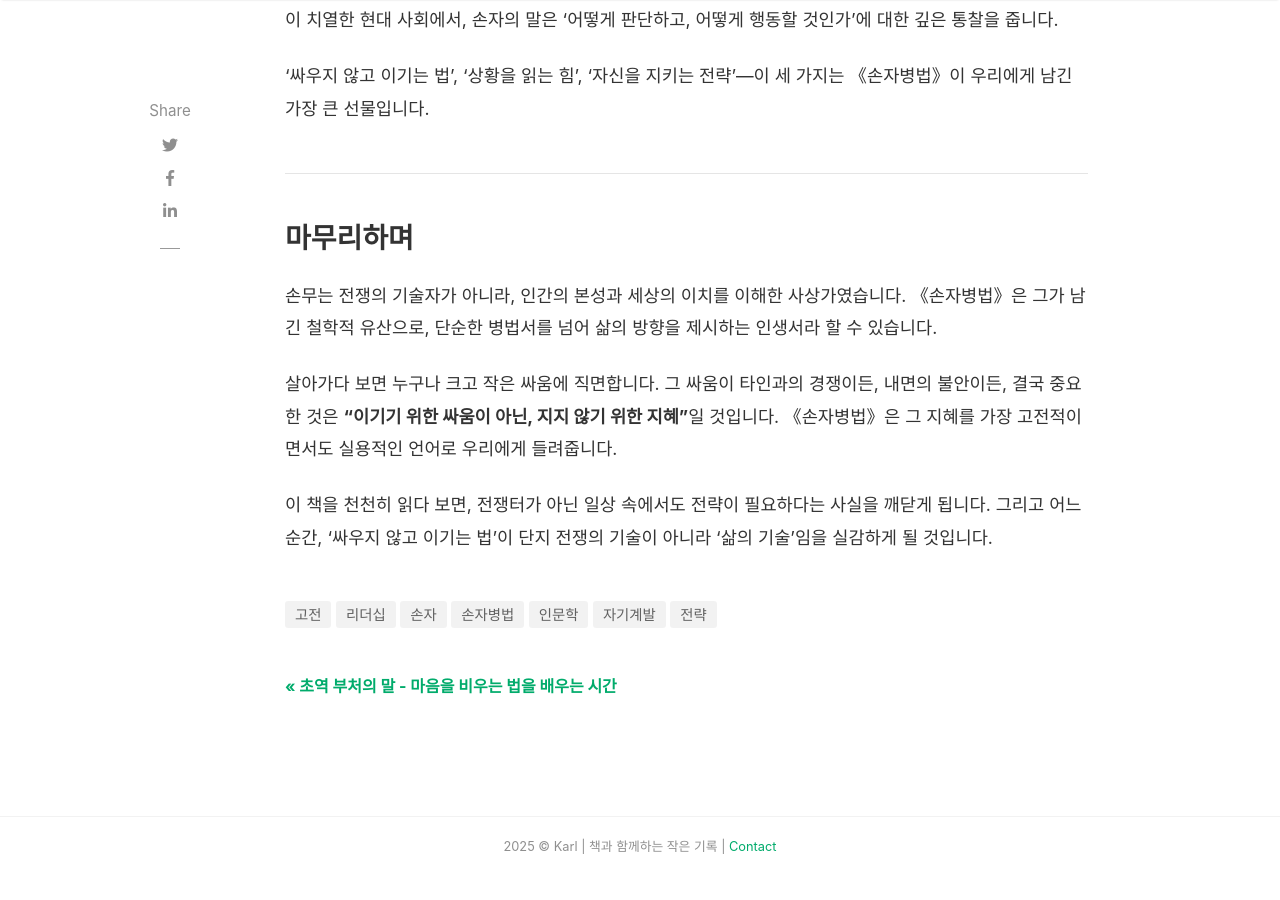
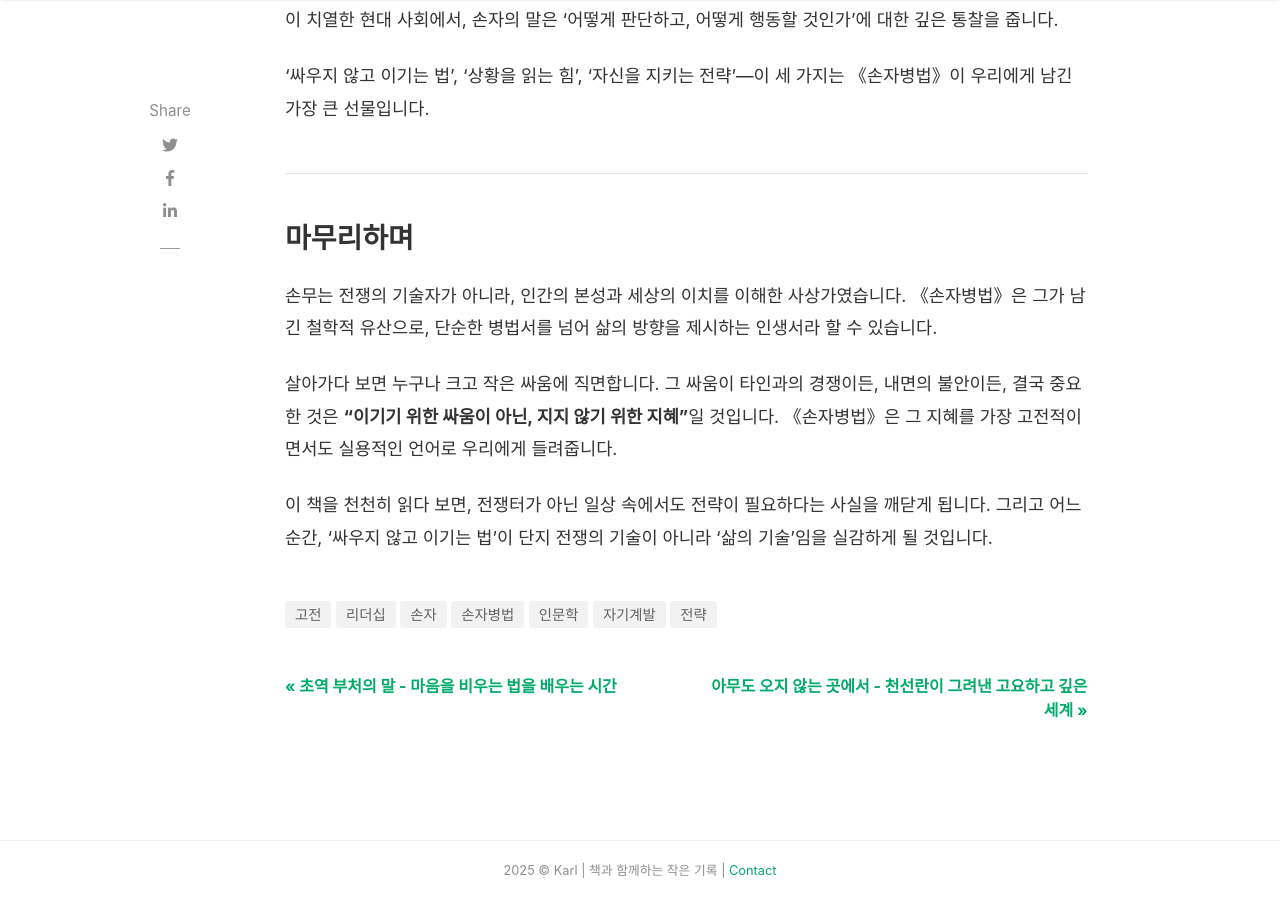
Before and after one commit to adgjl002/karls-blog, a Jekyll site: the page built from _posts/2025-10-17-9791139728002.md, in a window 1280 px wide and 900 px high, scrolled down 2677 px. Built offline with Jekyll 4.4.1, drawn with Linux system fonts in a browser that asks for light colours; nearby versions of some CDN libraries; comment, search, counter and statistics services are not loaded; before the commit the page ends 3553 px from its top, so only the background shows below that; some of the changed lines change nothing that is shown.

Commit message:
[성양우] 10-19 .아무도 오지 않는 곳에서 포스팅 및 category 페이지 비활성화

```diff
--- a/_config.yml
+++ b/_config.yml
@@ -32,12 +32,14 @@
   - jekyll-archives
 
 # Archives
-jekyll-archives:
-  enabled:
-    - categories
-  layout: archive
-  permalinks:
-    category: '/category/:name/'
+# jekyll-archives:
+#   enabled:
+#     - categories
+#   layout: archive
+#   permalinks:
+#     category: '/category/:name/'
+#   sitemap:
+#     exclude: true
 
 # Pagination
 paginate: 9
--- /dev/null
+++ b/_posts/2025-10-19-9791193078709.md
@@ -0,0 +1,64 @@
+---
+layout: post
+title: "아무도 오지 않는 곳에서 - 천선란이 그려낸 고요하고 깊은 세계"
+author: karl
+date: 2025-10-19 04:21:02 +0900
+image: 'assets/images/covers/9791193078709.jpg'
+categories: [천선란,한국소설,단편집,현대문학,감성소설,아무도오지않는곳에서]
+---
+
+천선란 작가의 『아무도 오지 않는 곳에서』는 제목부터가 이미 우리 마음을 조용히 흔듭니다. ‘아무도 오지 않는 곳’이라는 말에는 외로움이, 동시에 고요함이 담겨 있죠. 이 책은 그런 장소와 마음의 틈새를 이야기합니다. 문명과 인간, 기술과 감정이 교차하는 경계에서 천선란 작가는 언제나처럼 사람과 사람 사이, 인간과 세계 사이의 거리를 섬세하게 포착합니다.
+
+---
+
+### 작가 천선란의 세계
+
+천선란은 한국 SF 문학의 새로운 얼굴로, 동시에 감성을 깊게 파고드는 이야기꾼으로 알려져 있습니다. 『천 개의 파랑』, 『지구 끝의 온실』 등에서 보여준 그녀의 시선은 늘 현실과 비현실, 인간과 비인간의 경계를 자유롭게 넘나듭니다. 하지만 그 경계 속에서도 핵심은 언제나 “인간”입니다.
+
+『아무도 오지 않는 곳에서』는 천선란이 기존에 발표했던 단편들을 엮은 소설집으로, 우리가 쉽게 지나치는 감정의 파편들—슬픔, 상실, 그리움, 연민—을 묵묵히 어루만집니다. 그 세계는 차갑지만 따뜻하고, 현실 같으면서도 낯선 꿈 같습니다.
+
+---
+
+### ‘아무도 오지 않는 곳’이 품은 이야기들
+
+이 소설집에는 여러 편의 단편이 실려 있습니다. 그중 몇 작품은 독자에게 깊은 여운을 남깁니다.
+예를 들어, 폐허가 된 도시에서 홀로 남은 인공지능이 인간의 기억을 되새기는 이야기, 생명이 사라진 지구에서 마지막으로 남은 인간이 식물을 돌보는 이야기, 그리고 누군가를 잊지 못해 끊임없이 시간을 되감는 존재의 고백 등—각각의 단편은 다른 결을 지니면서도, 모두 ‘잊혀진 존재’라는 공통된 주제를 품고 있습니다.
+
+이야기의 주인공들은 대부분 소외된 사람들입니다. 사회에서, 관계에서, 혹은 생명이라는 구조 속에서 밀려나버린 이들이죠. 그러나 천선란은 그들을 동정하거나 미화하지 않습니다. 다만 조용히, 아주 다정하게 그들의 존재를 바라봅니다. 그 시선이 이 책의 가장 큰 힘입니다.
+
+---
+
+### 천선란의 문체 – 부드러움 속의 단단함
+
+천선란의 문장은 단단하면서도 부드럽습니다. 마치 겨울 새벽의 공기처럼 차가운데, 그 안에서 따뜻한 숨결이 느껴집니다.
+짧은 문장으로도 독자의 가슴을 먹먹하게 만드는 힘이 있고, 한 문단만으로도 인물의 내면을 고스란히 드러내는 섬세함이 있습니다. 그녀의 문체는 단순한 묘사가 아니라 ‘공감’의 언어입니다. 그래서 읽는 동안 우리는 종종 문장에 멈춰 서게 됩니다. 마치 오래된 기억 속에서 무언가를 다시 꺼내 보는 것처럼요.
+
+---
+
+### 고독과 희망이 공존하는 이야기
+
+『아무도 오지 않는 곳에서』의 세계는 어둡습니다. 하지만 그 어둠은 절망이 아닙니다. 천선란은 그 속에서도 늘 희미한 빛을 놓지 않습니다.
+그녀는 “아무도 오지 않는 곳”에도 반드시 누군가가 남아 있다고 말합니다. 누군가의 기억, 누군가의 마음, 혹은 작은 생명의 온기가 여전히 존재한다고요. 그 믿음이 바로 이 책이 전하려는 메시지입니다.
+
+이 책을 읽다 보면 우리가 잊고 있던 질문들이 떠오릅니다.
+“나는 지금 어디에 서 있는가?”, “누군가의 세상에 나는 어떤 존재였을까?”, “고독은 꼭 나쁜 것일까?”
+이런 질문들이 조용히 스며드는 순간, 우리는 이미 천선란의 세계 안으로 깊이 들어가 있는 셈입니다.
+
+---
+
+### 『아무도 오지 않는 곳에서』가 남기는 여운
+
+책을 덮고 나면 묘한 잔상이 남습니다. 현실로 돌아왔지만, 여전히 마음 한켠이 낯설고 조용합니다. 천선란의 이야기는 그렇게 독자의 마음에 여운을 남깁니다.
+
+아마도 이 책의 진짜 힘은 “이야기를 통해 위로하지 않는다”는 점일 것입니다. 작가는 독자를 위로하려 하지 않습니다. 대신, 우리가 외로움을 인정하고 고요히 마주할 수 있도록 이끌죠. 그래서 『아무도 오지 않는 곳에서』는 단순한 SF 단편집이 아니라, 인간의 내면을 깊이 탐구한 철학적 소설집이라 할 수 있습니다.
+
+---
+
+### 마무리하며
+
+『아무도 오지 않는 곳에서』는 빠르게 변하는 세상 속에서, 잠시 멈춰 서서 자신을 돌아보게 만드는 책입니다.
+천선란의 문장은 독자를 조용히 감싸 안으며 말합니다.
+“괜찮아요. 아무도 오지 않는 곳에서도, 우리는 여전히 살아가고 있으니까요.”
+
+이 책은 고요한 밤, 혼자 있는 시간에 천천히 읽으면 더욱 깊이 와닿습니다.
+천선란이 들려주는 ‘아무도 오지 않는 곳’의 이야기는 결국, 우리 모두가 한번쯤은 지나야 할 마음의 풍경이기 때문입니다.
```
Also changed, not shown: assets/images/covers/9791193078709.jpg (added).
